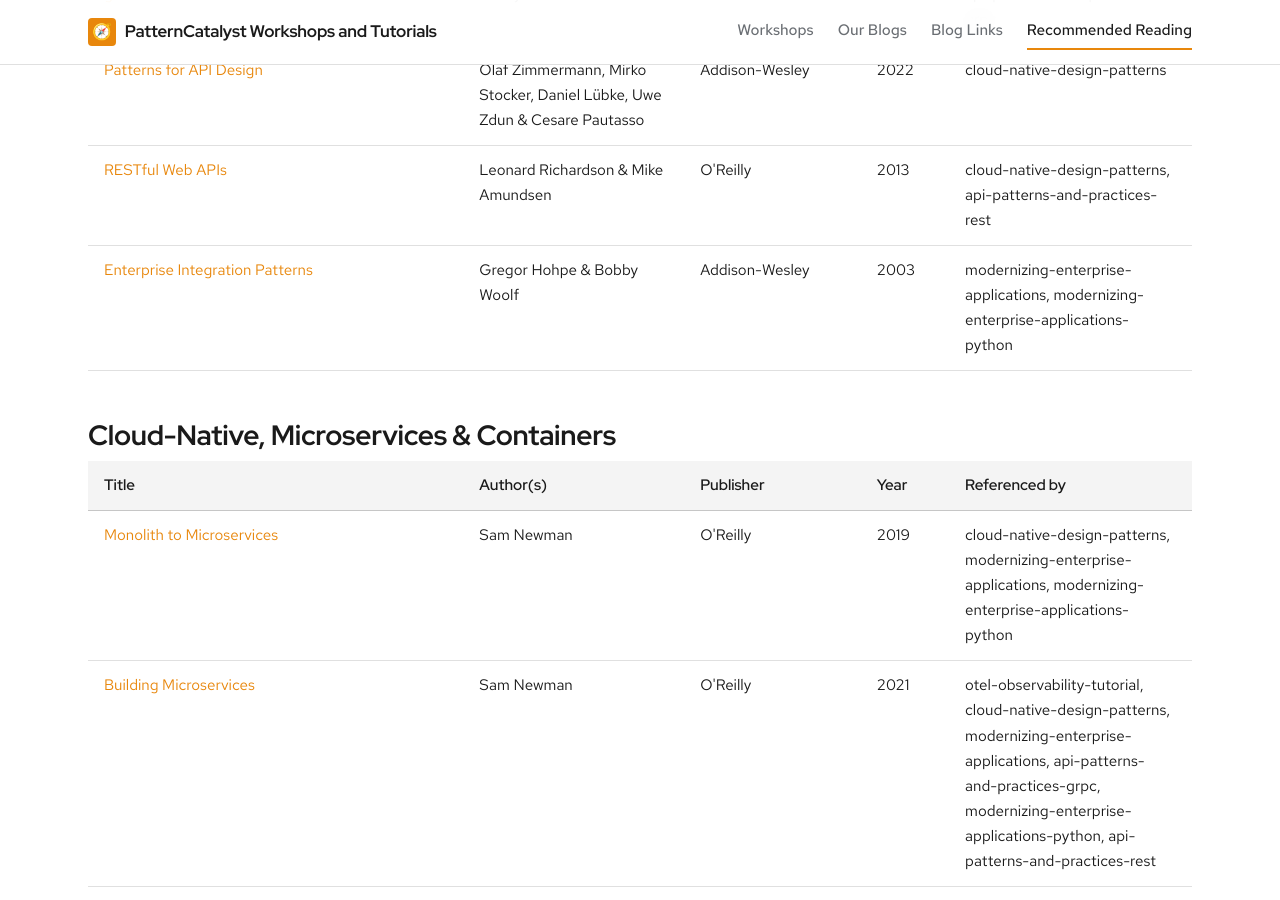
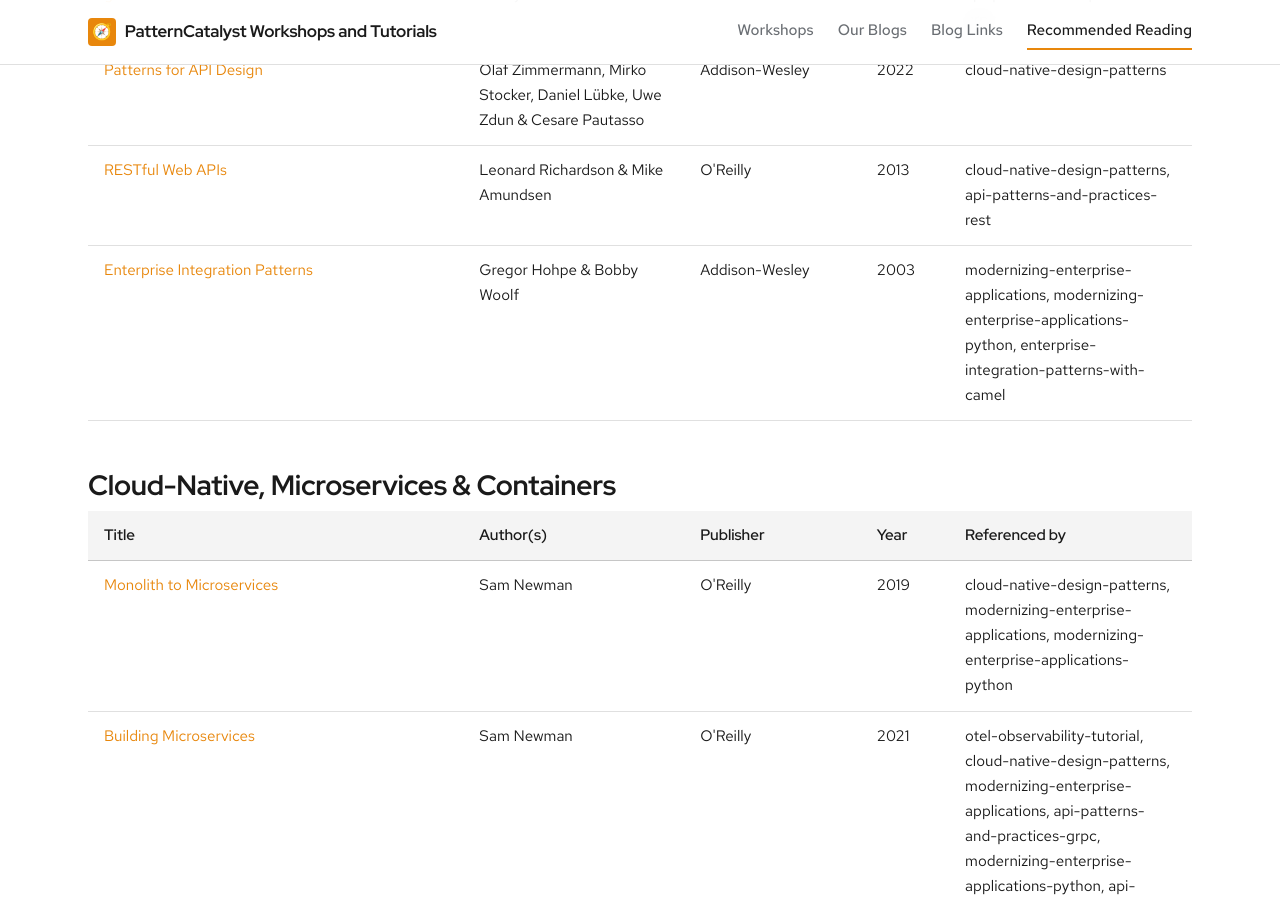
Before and after one commit to patterncatalyst/patterncatalyst-workshops-tutorials-list, a Jekyll site: the page built from books.html, in a window 1280 px wide and 900 px high, scrolled down 2488 px. Built offline with Jekyll 4.4.1, drawn with Linux system fonts in a browser that asks for light colours; some web fonts are replaced.

Commit message:
books: add enterprise-integration-patterns-with-camel to the EIP book's referenced_by (#26)
Re-ran gen-books after the EIP site's new bibliography page landed; it unions the
camel repo into the Enterprise Integration Patterns (Hohpe & Woolf) entry's
referenced_by. No new books.

Co-authored-by: PatternCatalyst <local@example.invalid>

```diff
--- a/_data/books.yml
+++ b/_data/books.yml
@@ -546,6 +546,7 @@
   referenced_by:
     - "modernizing-enterprise-applications"
     - "modernizing-enterprise-applications-python"
+    - "enterprise-integration-patterns-with-camel"
 
 - title: "Microservices Patterns"
   authors: "Chris Richardson"
```
